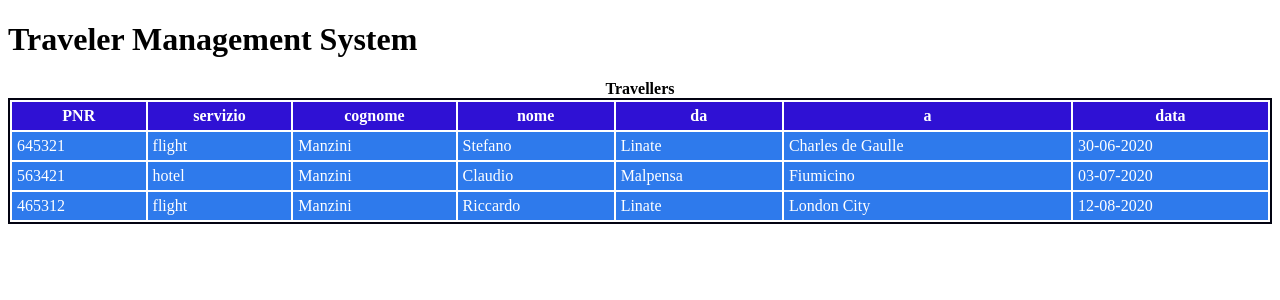
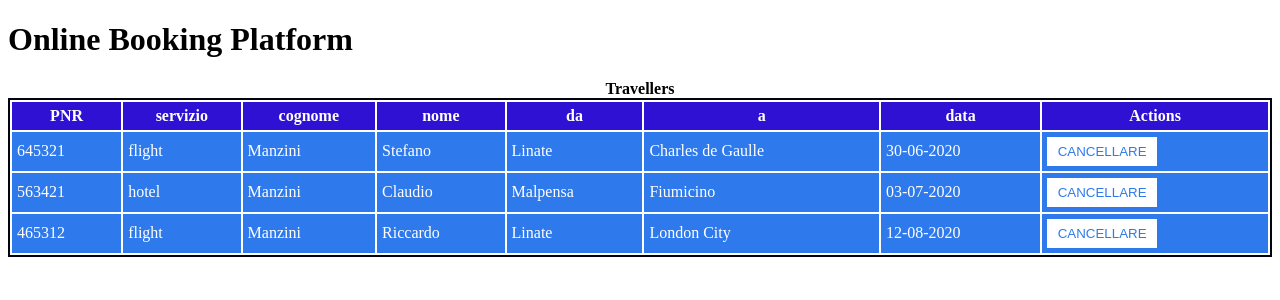
Before and after one commit to smanzini/TMS, an Angular app in the folder Angular/UMS/: page / in a window 1280 px wide. Shown: the top 300 px of the page. Built offline with nearby package versions, Linux system fonts and the light colour scheme.

Commit message:
24. delete user (prima di event emitter)

```diff
--- a/Angular/UMS/src/app/app.component.html
+++ b/Angular/UMS/src/app/app.component.html
@@ -1,4 +1,3 @@
-<h1> Traveler Management System </h1>
-<app-users></app-users> <!-- (4) devo dichiarare questo componente in Angular
-                            cioè bisogna istruire Angular per caricare questo componente
-                            in app.module.ts -->
+<h1> Online Booking Platform </h1>
+<app-users></app-users> <!-- (4) devo dichiarare questo componente in Angular cioè bisogna istruire Angular per caricare questo componente in app.module.ts -->
+<!-- <app-user></app-user>  (21) quindi nel componente principale dell'app inserisco anche <app-user> -->
--- a/Angular/UMS/src/app/app.module.ts
+++ b/Angular/UMS/src/app/app.module.ts
@@ -5,12 +5,14 @@ import { NgModule } from '@angular/core';
 import { AppRoutingModule } from './app-routing.module';
 import { AppComponent } from './app.component'; //con l’autocomplete l’editor in automatico inserisce da dove deve importare il componente AppComponent from './app.component'
 import { UsersComponent } from './users/users.component';
+import { UserComponent } from './user/user.component';
 //
 
 @NgModule({
   declarations: [
     AppComponent,
     UsersComponent,
+    UserComponent,
     //UsersComponent // (5) istruisco Angular di caricare sia AppComponent che UsersComponent
     // con l'autocomplete l'editor in automatico inserisce l'istruzione import { UsersComponent } from './users/users.component';
   ],
--- /dev/null
+++ b/Angular/UMS/src/app/user/user.component.css
@@ -0,0 +1,12 @@
+td {
+    background: rgb(46, 122, 236);
+    color: white;
+    padding: 5px;
+}
+button.delete {
+    padding: 5px;
+    border: 2px solid white;
+    background: white;
+    color: rgb(46, 122, 236);
+    width: 110px;
+}
--- /dev/null
+++ b/Angular/UMS/src/app/user/user.component.html
@@ -0,0 +1,11 @@
+<td>{{ user.pnr}}</td> <!-- (13) td sono i dati dentro la tabella, quindi inserisco il singolo elemento dell'array users, ovvero user.name -->
+    <td>{{ user.service}}</td>
+    <td>{{ user.lastname}}</td>
+    <td>{{ user.name}}</td>
+    <td>{{ user.from}}</td>
+    <td>{{ user.to}}</td>
+    <td>{{ user.date}}</td>
+    <td> <!-- (26) aggiungo un altro td che è Delete ed aggiungo il bottone e nel .css aggiungo lo stile button.delete dove delete è la classe, quindi qui devo aggiungere la classe "delete"-->
+        <button class="delete" (click)="deleteUser(user)"> CANCELLARE</button> <!-- (26) all'evento che chiamo click viene richiamato il metodo deleteUser che ho definito in user.component.ts e viene scritto il cognome-->
+    </td>
+    <!-- (22) per creare una dipendenza fra componente padre (users) e componente figlio (user) prendo tutta la struttura (sopra) della tabella che avevto creato nel users.component.html e la sposto in user.component.html -->
--- /dev/null
+++ b/Angular/UMS/src/app/user/user.component.ts
@@ -0,0 +1,27 @@
+import { UserService } from './../users/user.service'; //(28) in automatico mi fa import dopo che ho inserito nel constructor la dipendenza UserService
+// (20) Da terminal con il comando ng generate component user (oppure abbreviato ng g c user) creo un altro componente, simile al componente users che ho generato e mi crea automaticamente tutti i file sotto user: user.component.css, user.component.html, user.component.spec.ts, user.component.ts e crea anche la declaration in app.module.ts e l’import
+
+import { Component, EventEmitter, OnInit, Input, Output } from '@angular/core';
+//(35) viene importato automaticamente da Angular core il gestore eventi
+
+@Component({
+  selector: 'tr [app-user]', // (24)seleziona elemento tr che ha attributo app-user,
+  templateUrl: './user.component.html',
+  styleUrls: ['./user.component.css']
+})
+export class UserComponent implements OnInit {
+@Input ('user-data') user // (23) occorre dichiarare la variabile user nel componente ts del componente figlio e definirla di tipo input cioè che riceve dati dall'esterno; definisco un alias 'user-data' perché se un domani andrò a cambiare il nome della variabile user, l'alias user-data non cambierà
+//@Output ('onDeleteUser') userDeleted new EventEmitter();
+//@Output ('onDeleteUser') userDelete new EventEmitter();// (34) dichiaro la variabile output per definire un evento esterno (userDelete) con un alias 'onDeleteuser' e inizializzo la variabile come un evento new (perché è una nuova istanza) di EventEmitter che è un gestore eventi che si trova in Angular core
+
+constructor(private userService: UserService) { } //(28) se voglio eliminare uno user, devo inserire come dipendenza nel constructor la classe userService di tipo UserService
+
+  ngOnInit() {
+              }
+deleteUser (user){ //(27) aggiungo un metodo deleteUser che riceve il valore user
+  alert ("Conferma cancellazione prenotazione per " + this.user.name + " " + this.user.lastname)
+   // (35) creo l'evento userDelete con il comando emit che richiama il gestore eventi EventEmitter e cancello this.user; ora devo ASCOLTARE questo evento nel componente padre in users.component.html e quando accadrà questo evento sarà il padre che chiamerà il metodo
+
+  this.userService.deleteUser(this.user); //(32) chiamo il metodo deleteUser (dalla classe userService per cancellare this.user) (33) faccio richiamare il metodo direttamente dal componente padre (users)
+              }
+                                            }
--- a/Angular/UMS/src/app/users/user.service.ts
+++ b/Angular/UMS/src/app/users/user.service.ts
@@ -5,14 +5,7 @@ import { Injectable } from '@angular/core';
 // (18) definisco un servizio come injectable in modo tale che Angular sappia che questo servizio ha delle dipendenze
 @Injectable() //è un decoratore indica ad Angular che questo servizio può avere delle dipendenze, prima di creare un single tone, cioè una singola istanza
 export class UserService {
-    constructor (){ // se volessi inserire altri servizi o oggetti, devo prima aggiungerli all'interno di providers in app.module.ts, ad esempio :
-        // export class UserService { url: string;
-       // constructor (url:string) {
-        // this.url = url;
-    }
-    getUsers (){ // è il metodo della classe array
-    return [
-
+    users = [ //(29) inserisco come variabile della classe UserService l'array users
         {
             pnr: '645321',
             service: 'flight',
@@ -40,5 +33,19 @@ export class UserService {
         }
                 ]
 
+    constructor (){ // se volessi inserire altri servizi o oggetti, devo prima aggiungerli all'interno di providers in app.module.ts, ad esempio :
+        // export class UserService { url: string;
+       // constructor (url:string) {
+        // this.url = url;
+    }
+        getUsers (){ // è il metodo della classe array
+            return this.users;
+                     }
+        deleteUser (user) { // (30) aggiungo il metodo nel componente padre (users) deleteUser per cancellare gli utenti, che poi verrà richiamato nel componente figlio (user)
+            let index = this.users.indexOf(user); //(31) devo definire l'indice dell'elemento array che poi devo andare a cancellare
+            if (index>=0) {
+                this.users.splice(index,1); //splice è un metodo dell'array con posizione (indice) dell'elemento e quanti elementi voglio eliminare (in questo caso 1) e se volessi anche aggiungere altri elementi, ma prima bisogna definire l'indice dell'elemento
+            }
+
         }
 }
--- a/Angular/UMS/src/app/users/users.component.html
+++ b/Angular/UMS/src/app/users/users.component.html
@@ -11,14 +11,13 @@
     <th> da </th>
     <th> a </th>
     <th> data </th>
+    <th> Actions </th> <!-- (25) aggiungo un altro th che è Actions-->
     </tr>
  <!-- (11) {{users | json}} pipe è la | e vuol dire prendi quello che c'è a sinistra e passalo come parametro a quello che c'è a destra, ovvero json cioè gli elementi dell'array; una direttiva è un costrutto che fa fare qualcosa nel template, ad esempio 'ngfor' è una direttiva-->
-<tr *ngFor = "let user of users"> <!-- (12) aggiungo la direttiva ngfor e definisco 'user' come il singolo elemento dell'array 'users', così per ogni utente dell'array users cicla il singolo user. In TS o JS sarebbe for (let user of users) -->
-    <td>{{ user.pnr}}</td> <!-- (13) td sono i dati dentro la tabella, quindi inserisco il singolo elemento dell'array users, ovvero user.name -->
-    <td>{{ user.service}}</td>
-    <td>{{ user.lastname}}</td>
-    <td>{{ user.name}}</td>
-    <td>{{ user.from}}</td>
-    <td>{{ user.to}}</td>
-    <td>{{ user.date}}</td>
+<tr app-user *ngFor = "let user of users" [user-data] = "user">
+<!-- (36) qui ASCOLTO evento fra tonde perché è in uscito il valore (onDeleteuser) che è l'alias definito in user.component.ts l'accadere dell'evento e quando accade questo evento il padre  chiamerà il metodo onDeleteUser nella classe users e riceverà il valore $event. Ora occorre creare il metodo nel componente users.component.ts
+
+    (12) aggiungo la direttiva ngfor e definisco 'user' come il singolo elemento dell'array 'users', così per ogni utente dell'array users cicla il singolo user. In TS o JS sarebbe for (let user of users) (23) sposto <app-user></app-user> da app.component.html qua e richiamo l'alias 'user-data' che ho definito in user.component.ts Il nome della variabile user-data (alias) è in input e assegno valore = "user"-->
+
+    </tr>
 </table>
```
Also changed, not shown: Angular/UMS/src/app/users/users.component.ts (+12 -4 lines), 1 other file (tests, documents, lock files or other folders). Lines whose indentation alone changed are shown as unchanged.
